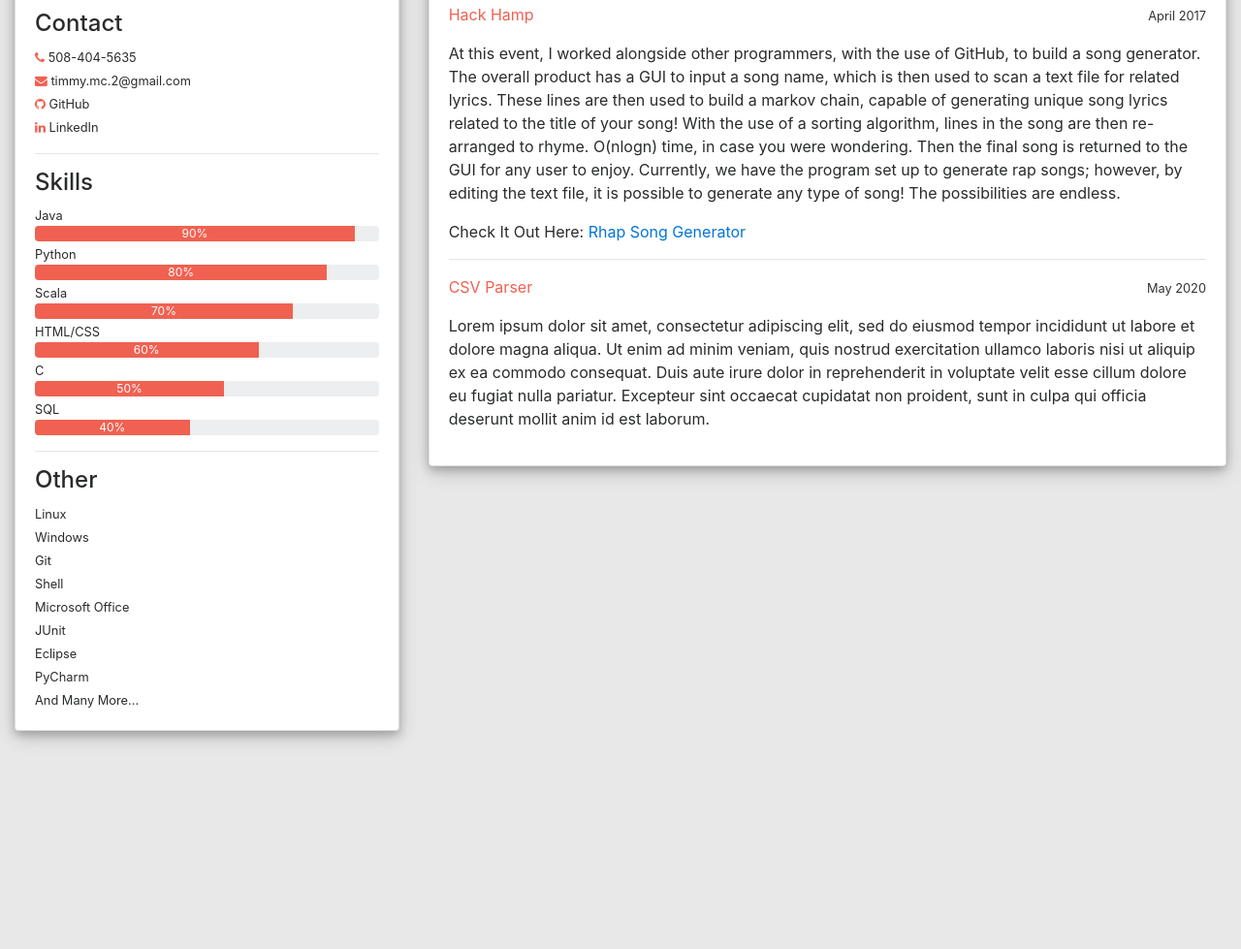
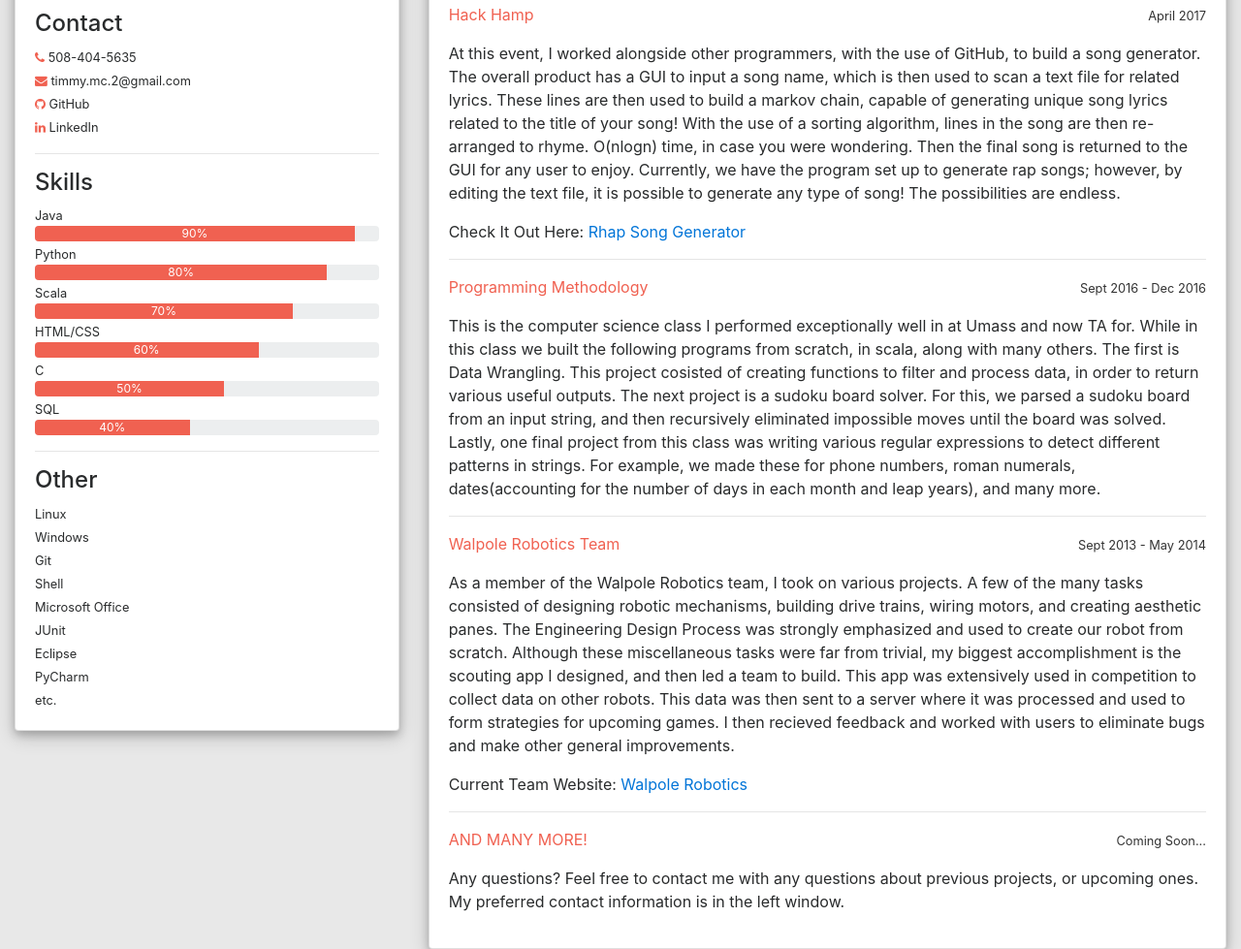
Before and after one commit to timothymcnam/timothymcnam.github.io, a plain HTML site: page index.html in a window 1280 px wide. Shown: the part 644-1623 px from the top of the page at 97% size. Before the commit the page ends 1422 px from the top, so only its background shows below. Drawn offline with nearby package versions, Linux system fonts and the light colour scheme; a script that the page names is missing.

Commit message:
Added CS 220 Pojects

```diff
--- a/index.html
+++ b/index.html
@@ -110,7 +110,7 @@
                      <small>JUnit</small><br>
                      <small>Eclipse</small><br>
                      <small>PyCharm</small><br>
-                     <small>And Many More...</small><br>
+                     <small>etc.</small><br>
                   </div>
                   <!-- end of card -->
                </div>
@@ -164,13 +164,30 @@
                      <p>Check It Out Here:  <a href="https://github.com/skrutiy/RhapSongGen">Rhap Song Generator</a></p>
                      <!-- end of project 1 -->
                      <hr/>
-                     <!-- begin project 2 -->
+                     <!-- begin Prog Methodology -->
                      <p id ="project-name" style="text-align:left;">
-                        CSV Parser
-                        <span style="float:right;">   <small class ="date"> May 2020 </small> </span>
+                        Programming Methodology
+                        <span style="float:right;">   <small class ="date"> Sept 2016 - Dec 2016</small> </span>
                      </p>
-                     <p> Lorem ipsum dolor sit amet, consectetur adipiscing elit, sed do eiusmod tempor incididunt ut labore et dolore magna aliqua. Ut enim ad minim veniam, quis nostrud exercitation ullamco laboris nisi ut aliquip ex ea commodo consequat. Duis aute irure dolor in reprehenderit in voluptate velit esse cillum dolore eu fugiat nulla pariatur. Excepteur sint occaecat cupidatat non proident, sunt in culpa qui officia deserunt mollit anim id est laborum.</p>
-                     <!-- end of project 2 -->
+                     <p> This is the computer science class I performed exceptionally well in at Umass and now TA for. While in this class we built the following programs from scratch, in scala, along with many others. The first is Data Wrangling. This project cosisted of creating functions to filter and process data, in order to return various useful outputs. The next project is a sudoku board solver. For this, we parsed a sudoku board from an input string, and then recursively eliminated impossible moves until the board was solved. Lastly, one final project from this class was writing various regular expressions to detect different patterns in strings. For example, we made these for phone numbers, roman numerals, dates(accounting for the number of days in each month and leap years), and many more.</p>
+                     <!-- end Prog Methodology -->
+                     <hr/>
+                     <!-- begin Robotics -->
+                     <p id ="project-name" style="text-align:left;">
+                        Walpole Robotics Team
+                        <span style="float:right;">   <small class ="date"> Sept 2013 - May 2014 </small> </span>
+                     </p>
+                     <p> As a member of the Walpole Robotics team, I took on various projects. A few of the many tasks consisted of designing robotic mechanisms, building drive trains, wiring motors, and creating aesthetic panes. The Engineering Design Process was strongly emphasized and used to create our robot from scratch. Although these miscellaneous tasks were far from trivial, my biggest accomplishment is the scouting app I designed, and then led a team to build. This app was extensively used in competition to collect data on other robots. This data was then sent to a server where it was processed and used to form strategies for upcoming games. I then recieved feedback and worked with users to eliminate bugs and make other general improvements.</p>
+                     <p>Current Team Website:  <a href="http://www.walpolerobotics.org/">Walpole Robotics</a></p>
+                     <!-- end Robotics -->
+                     <hr/>
+                     <!-- begin coming soon -->
+                     <p id ="project-name" style="text-align:left;">
+                        AND MANY MORE!
+                        <span style="float:right;">   <small class ="date"> Coming Soon... </small> </span>
+                     </p>
+                     <p> Any questions? Feel free to contact me with any questions about previous projects, or upcoming ones. My preferred contact information is in the left window.</p>
+                     <!-- end coming soon -->
                   </div>
                </div>
                <!-- end projects -->
```
